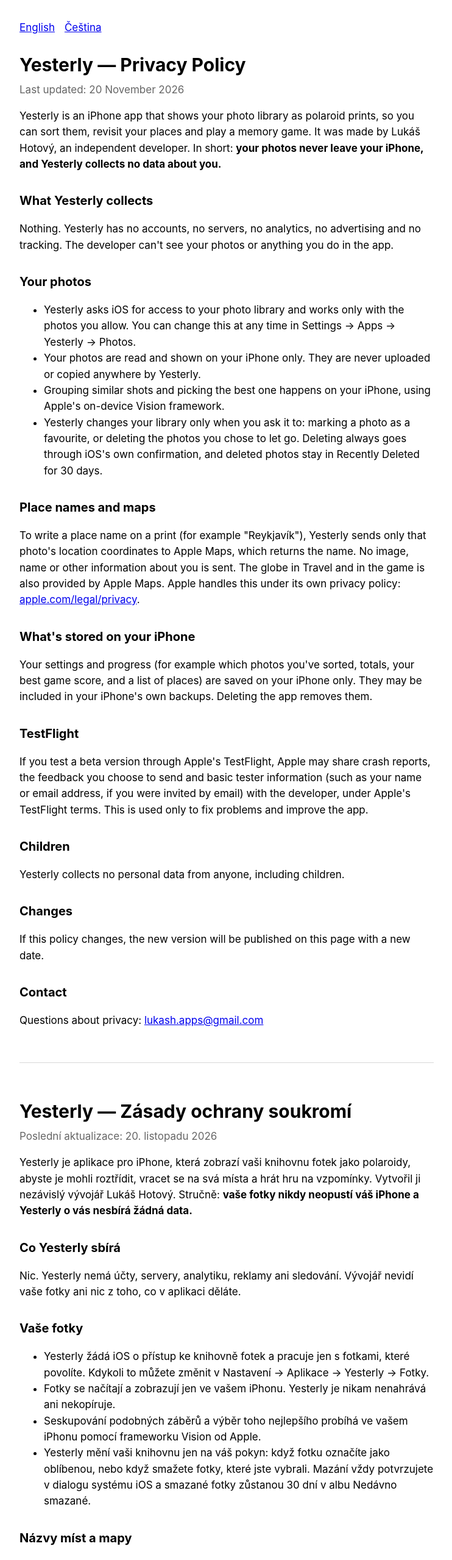
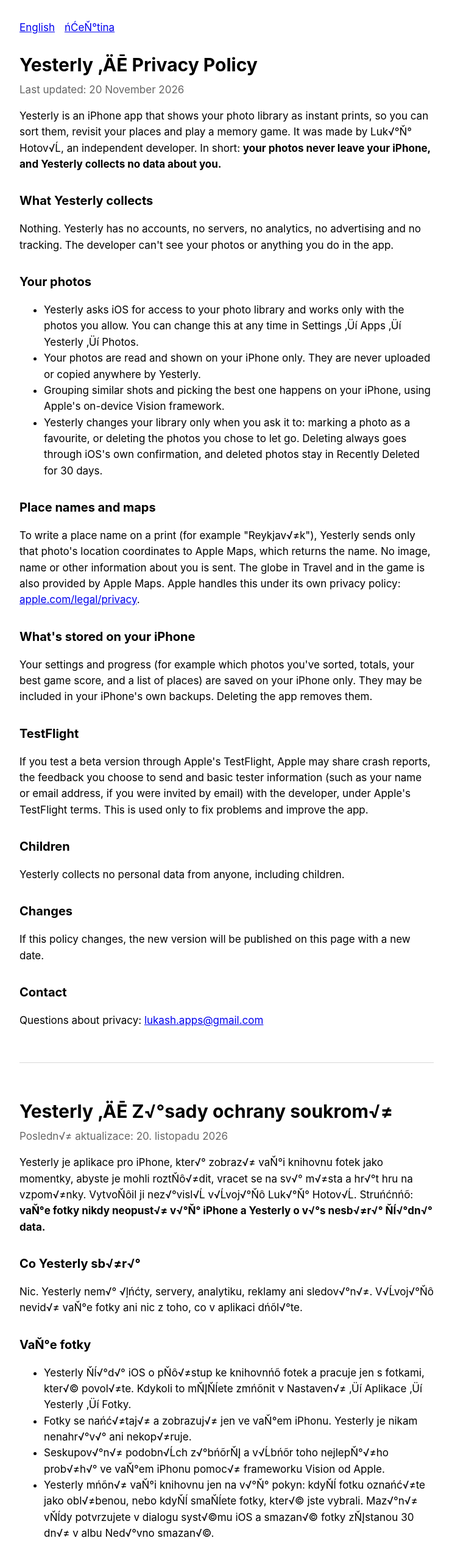
Before and after one commit to lukash-apps/apps, a plain HTML site: page index.html in a window 1280 px wide. Shown: the top 2558 px of the page at 61% size, without its empty margins (268-1010 px from the left). Drawn offline with Linux system fonts and the light colour scheme.

Commit message:
Update index.html

```diff
--- a/index.html
+++ b/index.html
@@ -3,7 +3,7 @@
 <head>
 <meta charset="utf-8">
 <meta name="viewport" content="width=device-width, initial-scale=1">
-<title>Yesterly — Privacy Policy</title>
+<title>Yesterly ‚ÄĒ Privacy Policy</title>
 <style>
   :root { color-scheme: light dark; }
   body { font: 17px/1.55 -apple-system, BlinkMacSystemFont, "Helvetica Neue", sans-serif; max-width: 680px; margin: 0 auto; padding: 32px 20px 64px; }
@@ -16,27 +16,27 @@
 </head>
 <body>
 
-<nav><a href="#en">English</a><a href="#cs">Čeština</a></nav>
+<nav><a href="#en">English</a><a href="#cs">ńĆeŇ°tina</a></nav>
 
 <section id="en" lang="en">
-<h1>Yesterly — Privacy Policy</h1>
+<h1>Yesterly ‚ÄĒ Privacy Policy</h1>
 <p class="date">Last updated: 20 November 2026</p>
 
-<p>Yesterly is an iPhone app that shows your photo library as polaroid prints, so you can sort them, revisit your places and play a memory game. It was made by Lukáš Hotový, an independent developer. In short: <strong>your photos never leave your iPhone, and Yesterly collects no data about you.</strong></p>
+<p>Yesterly is an iPhone app that shows your photo library as instant prints, so you can sort them, revisit your places and play a memory game. It was made by Luk√°Ň° Hotov√Ĺ, an independent developer. In short: <strong>your photos never leave your iPhone, and Yesterly collects no data about you.</strong></p>
 
 <h2>What Yesterly collects</h2>
 <p>Nothing. Yesterly has no accounts, no servers, no analytics, no advertising and no tracking. The developer can't see your photos or anything you do in the app.</p>
 
 <h2>Your photos</h2>
 <ul>
-  <li>Yesterly asks iOS for access to your photo library and works only with the photos you allow. You can change this at any time in Settings → Apps → Yesterly → Photos.</li>
+  <li>Yesterly asks iOS for access to your photo library and works only with the photos you allow. You can change this at any time in Settings ‚Üí Apps ‚Üí Yesterly ‚Üí Photos.</li>
   <li>Your photos are read and shown on your iPhone only. They are never uploaded or copied anywhere by Yesterly.</li>
   <li>Grouping similar shots and picking the best one happens on your iPhone, using Apple's on-device Vision framework.</li>
   <li>Yesterly changes your library only when you ask it to: marking a photo as a favourite, or deleting the photos you chose to let go. Deleting always goes through iOS's own confirmation, and deleted photos stay in Recently Deleted for 30 days.</li>
 </ul>
 
 <h2>Place names and maps</h2>
-<p>To write a place name on a print (for example "Reykjavík"), Yesterly sends only that photo's location coordinates to Apple Maps, which returns the name. No image, name or other information about you is sent. The globe in Travel and in the game is also provided by Apple Maps. Apple handles this under its own privacy policy: <a href="https://www.apple.com/legal/privacy/">apple.com/legal/privacy</a>.</p>
+<p>To write a place name on a print (for example "Reykjav√≠k"), Yesterly sends only that photo's location coordinates to Apple Maps, which returns the name. No image, name or other information about you is sent. The globe in Travel and in the game is also provided by Apple Maps. Apple handles this under its own privacy policy: <a href="https://www.apple.com/legal/privacy/">apple.com/legal/privacy</a>.</p>
 
 <h2>What's stored on your iPhone</h2>
 <p>Your settings and progress (for example which photos you've sorted, totals, your best game score, and a list of places) are saved on your iPhone only. They may be included in your iPhone's own backups. Deleting the app removes them.</p>
@@ -57,39 +57,39 @@
 <hr>
 
 <section id="cs" lang="cs">
-<h1>Yesterly — Zásady ochrany soukromí</h1>
-<p class="date">Poslední aktualizace: 20. listopadu 2026</p>
+<h1>Yesterly ‚ÄĒ Z√°sady ochrany soukrom√≠</h1>
+<p class="date">Posledn√≠ aktualizace: 20. listopadu 2026</p>
 
-<p>Yesterly je aplikace pro iPhone, která zobrazí vaši knihovnu fotek jako polaroidy, abyste je mohli roztřídit, vracet se na svá místa a hrát hru na vzpomínky. Vytvořil ji nezávislý vývojář Lukáš Hotový. Stručně: <strong>vaše fotky nikdy neopustí váš iPhone a Yesterly o vás nesbírá žádná data.</strong></p>
+<p>Yesterly je aplikace pro iPhone, kter√° zobraz√≠ vaŇ°i knihovnu fotek jako momentky, abyste je mohli roztŇô√≠dit, vracet se na sv√° m√≠sta a hr√°t hru na vzpom√≠nky. VytvoŇôil ji nez√°visl√Ĺ v√Ĺvoj√°Ňô Luk√°Ň° Hotov√Ĺ. Struńćnńõ: <strong>vaŇ°e fotky nikdy neopust√≠ v√°Ň° iPhone a Yesterly o v√°s nesb√≠r√° Ňĺ√°dn√° data.</strong></p>
 
-<h2>Co Yesterly sbírá</h2>
-<p>Nic. Yesterly nemá účty, servery, analytiku, reklamy ani sledování. Vývojář nevidí vaše fotky ani nic z toho, co v aplikaci děláte.</p>
+<h2>Co Yesterly sb√≠r√°</h2>
+<p>Nic. Yesterly nem√° √ļńćty, servery, analytiku, reklamy ani sledov√°n√≠. V√Ĺvoj√°Ňô nevid√≠ vaŇ°e fotky ani nic z toho, co v aplikaci dńõl√°te.</p>
 
-<h2>Vaše fotky</h2>
+<h2>VaŇ°e fotky</h2>
 <ul>
-  <li>Yesterly žádá iOS o přístup ke knihovně fotek a pracuje jen s fotkami, které povolíte. Kdykoli to můžete změnit v Nastavení → Aplikace → Yesterly → Fotky.</li>
-  <li>Fotky se načítají a zobrazují jen ve vašem iPhonu. Yesterly je nikam nenahrává ani nekopíruje.</li>
-  <li>Seskupování podobných záběrů a výběr toho nejlepšího probíhá ve vašem iPhonu pomocí frameworku Vision od Apple.</li>
-  <li>Yesterly mění vaši knihovnu jen na váš pokyn: když fotku označíte jako oblíbenou, nebo když smažete fotky, které jste vybrali. Mazání vždy potvrzujete v dialogu systému iOS a smazané fotky zůstanou 30 dní v albu Nedávno smazané.</li>
+  <li>Yesterly Ňĺ√°d√° iOS o pŇô√≠stup ke knihovnńõ fotek a pracuje jen s fotkami, kter√© povol√≠te. Kdykoli to mŇĮŇĺete zmńõnit v Nastaven√≠ ‚Üí Aplikace ‚Üí Yesterly ‚Üí Fotky.</li>
+  <li>Fotky se nańć√≠taj√≠ a zobrazuj√≠ jen ve vaŇ°em iPhonu. Yesterly je nikam nenahr√°v√° ani nekop√≠ruje.</li>
+  <li>Seskupov√°n√≠ podobn√Ĺch z√°bńõrŇĮ a v√Ĺbńõr toho nejlepŇ°√≠ho prob√≠h√° ve vaŇ°em iPhonu pomoc√≠ frameworku Vision od Apple.</li>
+  <li>Yesterly mńõn√≠ vaŇ°i knihovnu jen na v√°Ň° pokyn: kdyŇĺ fotku oznańć√≠te jako obl√≠benou, nebo kdyŇĺ smaŇĺete fotky, kter√© jste vybrali. Maz√°n√≠ vŇĺdy potvrzujete v dialogu syst√©mu iOS a smazan√© fotky zŇĮstanou 30 dn√≠ v albu Ned√°vno smazan√©.</li>
 </ul>
 
-<h2>Názvy míst a mapy</h2>
-<p>Aby mohla Yesterly napsat na polaroid název místa (třeba „Reykjavík“), pošle do Map Apple jen souřadnice místa, kde byla daná fotka pořízena, a Mapy vrátí název. Neposílá se žádný obrázek, jméno ani jiné informace o vás. Glóbus v Cestování a ve hře také poskytují Mapy Apple. Apple tato data zpracovává podle svých zásad ochrany soukromí: <a href="https://www.apple.com/cz/legal/privacy/">apple.com/cz/legal/privacy</a>.</p>
+<h2>N√°zvy m√≠st a mapy</h2>
+<p>Aby mohla Yesterly napsat na momentku n√°zev m√≠sta (tŇôeba ‚ÄěReykjav√≠k‚Äú), poŇ°le do Map Apple jen souŇôadnice m√≠sta, kde byla dan√° fotka poŇô√≠zena, a Mapy vr√°t√≠ n√°zev. Nepos√≠l√° se Ňĺ√°dn√Ĺ obr√°zek, jm√©no ani jin√© informace o v√°s. Gl√≥bus v Cestov√°n√≠ a ve hŇôe tak√© poskytuj√≠ Mapy Apple. Apple tato data zpracov√°v√° podle sv√Ĺch z√°sad ochrany soukrom√≠: <a href="https://www.apple.com/cz/legal/privacy/">apple.com/cz/legal/privacy</a>.</p>
 
-<h2>Co se ukládá ve vašem iPhonu</h2>
-<p>Vaše nastavení a postup (například které fotky jste roztřídili, součty, nejlepší výsledek ve hře a seznam míst) se ukládají jen ve vašem iPhonu. Mohou být součástí záloh vašeho iPhonu. Smazáním aplikace se odstraní.</p>
+<h2>Co se ukl√°d√° ve vaŇ°em iPhonu</h2>
+<p>VaŇ°e nastaven√≠ a postup (napŇô√≠klad kter√© fotky jste roztŇô√≠dili, souńćty, nejlepŇ°√≠ v√Ĺsledek ve hŇôe a seznam m√≠st) se ukl√°daj√≠ jen ve vaŇ°em iPhonu. Mohou b√Ĺt souńć√°st√≠ z√°loh vaŇ°eho iPhonu. Smaz√°n√≠m aplikace se odstran√≠.</p>
 
 <h2>TestFlight</h2>
-<p>Pokud testujete betaverzi přes TestFlight od Apple, Apple může vývojáři podle svých podmínek TestFlightu poskytnout zprávy o pádech aplikace, zpětnou vazbu, kterou se rozhodnete poslat, a základní údaje o testerovi (třeba jméno nebo e-mail, pokud jste byli pozváni e-mailem). Slouží to jen k opravě chyb a vylepšení aplikace.</p>
+<p>Pokud testujete betaverzi pŇôes TestFlight od Apple, Apple mŇĮŇĺe v√Ĺvoj√°Ňôi podle sv√Ĺch podm√≠nek TestFlightu poskytnout zpr√°vy o p√°dech aplikace, zpńõtnou vazbu, kterou se rozhodnete poslat, a z√°kladn√≠ √ļdaje o testerovi (tŇôeba jm√©no nebo e-mail, pokud jste byli pozv√°ni e-mailem). SlouŇĺ√≠ to jen k opravńõ chyb a vylepŇ°en√≠ aplikace.</p>
 
-<h2>Děti</h2>
-<p>Yesterly nesbírá osobní údaje od nikoho, ani od dětí.</p>
+<h2>Dńõti</h2>
+<p>Yesterly nesb√≠r√° osobn√≠ √ļdaje od nikoho, ani od dńõt√≠.</p>
 
-<h2>Změny</h2>
-<p>Pokud se tyto zásady změní, nová verze bude zveřejněna na této stránce s novým datem.</p>
+<h2>Zmńõny</h2>
+<p>Pokud se tyto z√°sady zmńõn√≠, nov√° verze bude zveŇôejnńõna na t√©to str√°nce s nov√Ĺm datem.</p>
 
 <h2>Kontakt</h2>
-<p>Dotazy k ochraně soukromí: <a href="mailto:lukash.apps@gmail.com">lukash.apps@gmail.com</a></p>
+<p>Dotazy k ochranńõ soukrom√≠: <a href="mailto:lukash.apps@gmail.com">lukash.apps@gmail.com</a></p>
 </section>
 
 </body>
```
